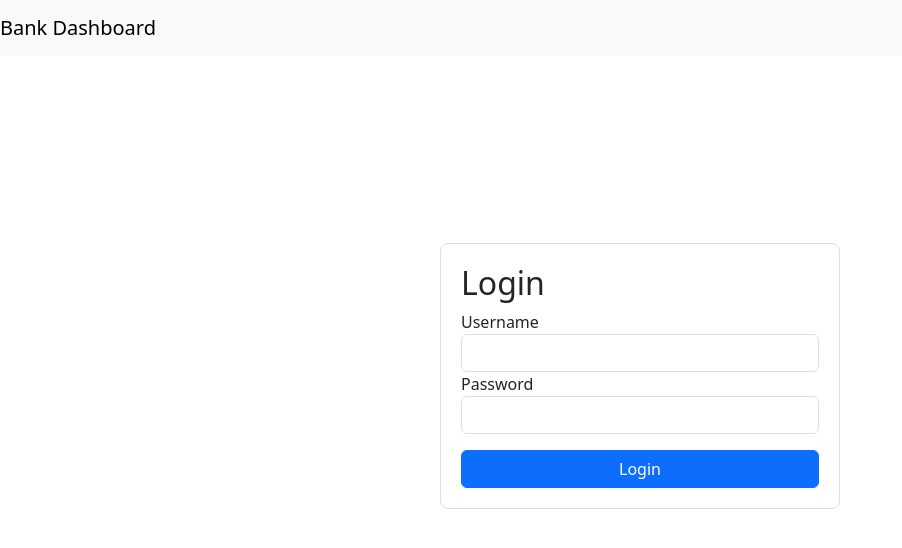
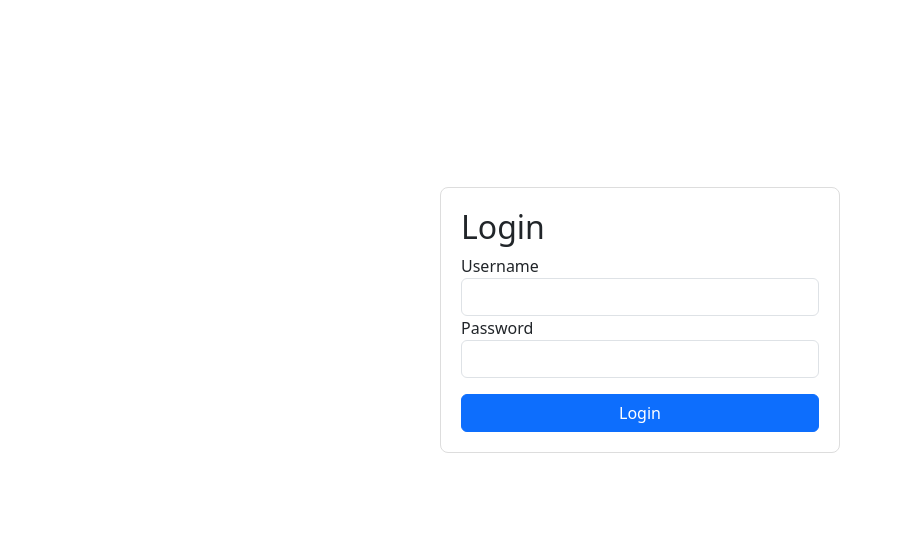
Before and after one commit to aamersadiq/mt-dash, a React (Create React App) app in the folder front-end/: page /login in a window 1280 px wide. Shown: the top 548 px of the page, without its empty margins (0-902 px from the left). Built offline with nearby package versions, Linux system fonts and the light colour scheme.

Commit message:
updated folder structure for front end

```diff
--- a/front-end/src/components/AccountDashboard.js
+++ b/front-end/src/components/dashboard/AccountDashboard.js
@@ -1,8 +1,8 @@
 import React, { useEffect, useState } from 'react';
 import { useDispatch, useSelector } from 'react-redux';
-import { fetchAccounts } from '../features/account/accountSlice';
+import { fetchAccounts } from '../../store/account/accountSlice';
 import { useNavigate } from 'react-router-dom';
-import { logout } from '../features/auth/authSlice';
+import { logout } from '../..//store/auth/authSlice';
 
 function AccountDashboard() {
   const dispatch = useDispatch();
--- a/front-end/src/components/Login.js
+++ b/front-end/src/components/login/Login.js
@@ -1,6 +1,6 @@
 import React, { useState } from 'react';
 import { useDispatch } from 'react-redux';
-import { login } from '../features/auth/authSlice';
+import { login } from '../../store/auth/authSlice';
 import { useNavigate } from 'react-router-dom';
 import 'bootstrap/dist/css/bootstrap.min.css';
 import './Login.css';
@@ -31,11 +31,6 @@ function Login() {
 
   return (
     <div>
-      <nav className="navbar navbar-light bg-light">
-        <a className="navbar-brand" href="#">
-          Bank Dashboard
-        </a>
-      </nav>
       <div className="login-container">
         <div className="login-form">
           <h2>Login</h2>
--- a/front-end/src/components/Transfer.js
+++ b/front-end/src/components/transfer/Transfer.js
@@ -1,6 +1,6 @@
 import React, { useState } from 'react';
 import { useDispatch, useSelector } from 'react-redux';
-import { transferAmount } from '../features/account/accountSlice';
+import { transferAmount } from '../..//store/account/accountSlice';
 import { useNavigate } from 'react-router-dom';
 
 function Transfer() {
--- a/front-end/src/store.js
+++ b/front-end/src/store.js
@@ -1,6 +1,6 @@
 import { configureStore } from '@reduxjs/toolkit';
-import authReducer from './features/auth/authSlice.js';
-import accountReducer from './features/account/accountSlice';
+import authReducer from './store/auth/authSlice.js';
+import accountReducer from './store/account/accountSlice';
 
 const store = configureStore({
   reducer: {
--- a/front-end/src/features/account/accountSlice.js
+++ b/front-end/src/store/account/accountSlice.js
@@ -31,7 +31,6 @@ export const transferAmount = (fromAccountId, toAccountId, amount) => async (dis
       toAccountId,
       amount,
     });
-    // Refresh accounts after transfer
     dispatch(fetchAccounts(sessionStorage.getItem('userId')));
   } catch (error) {
     console.error('Transfer failed', error);
```
Also changed, not shown: front-end/src/App.js (+4 -4 lines), front-end/src/components/login/Login.css (renamed from front-end/src/components/Login.css), front-end/src/core/PrivateRoute.js (renamed from front-end/src/components/PrivateRoute.js), front-end/src/store/auth/authSlice.js (renamed from front-end/src/features/auth/authSlice.js).
